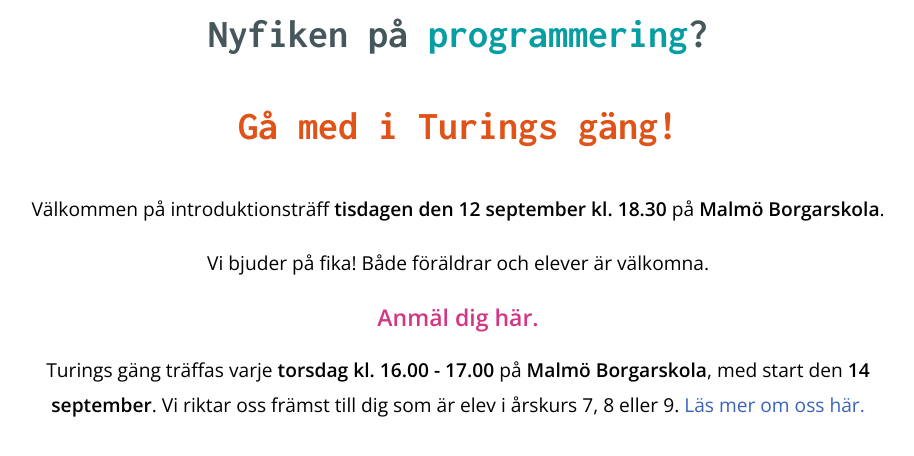
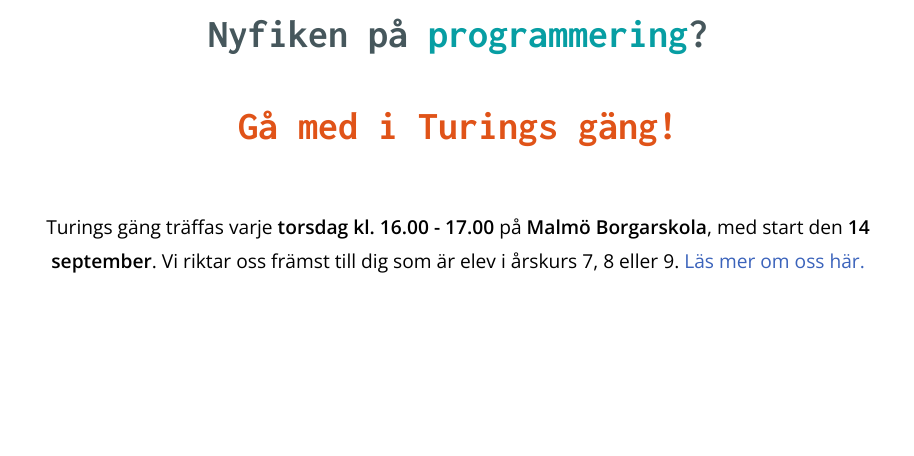
Before and after one commit to arvid220u/turingsgang, a Flask app: page / in a window 1280 px wide. Shown: the part 179-635 px from the top of the page, without its empty margins (182-1096 px from the left). Run offline with Flask 2, Linux system fonts and the light colour scheme.

Commit message:
Update for post-introduction

```diff
--- a/templates/home.html
+++ b/templates/home.html
@@ -11,18 +11,7 @@
     <h1 class="question">Nyfiken på <span class="turkos">programmering</span>?</h1>
     <h1 class="answer">Gå med i Turings gäng!</h1>
 
-    <div id="introinfo">
-        <p>
-        Välkommen på introduktionsträff <b>tisdagen den 12 september kl. 18.30</b> på <b>Malmö Borgarskola</b>.
-        </p>
-        <p>
-        Vi bjuder på fika! Både föräldrar och elever är välkomna.
-        </p>
-        <div id="signupturingsgang">
-        <a target="_blank" href="https://goo.gl/forms/fXwXn9Y51zCi3F703">Anmäl dig här.</a>
-        </div>
-    </div>
-    <div id="extrainfo">
+    <div id="introinfo" class="nomoreinfo">
         <p>
         Turings gäng träffas varje <b>torsdag kl. 16.00 - 17.00</b> på <b>Malmö Borgarskola</b>, med start den <b>14 september</b>.
         Vi riktar oss främst till dig som är elev i årskurs 7, 8 eller 9. <a href="{{ url_for('about', _external=True, _scheme='https') }}">Läs mer om oss här.</a>
```
